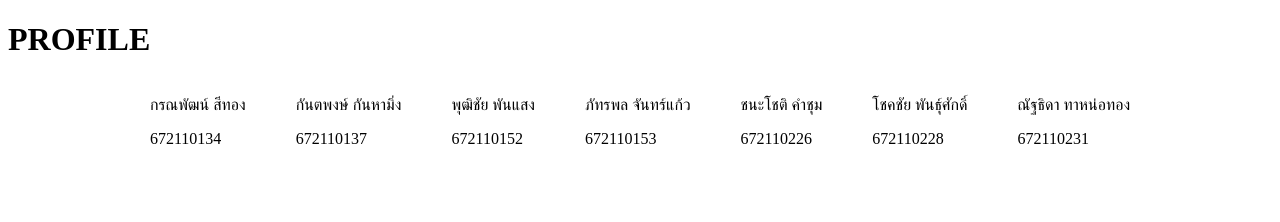
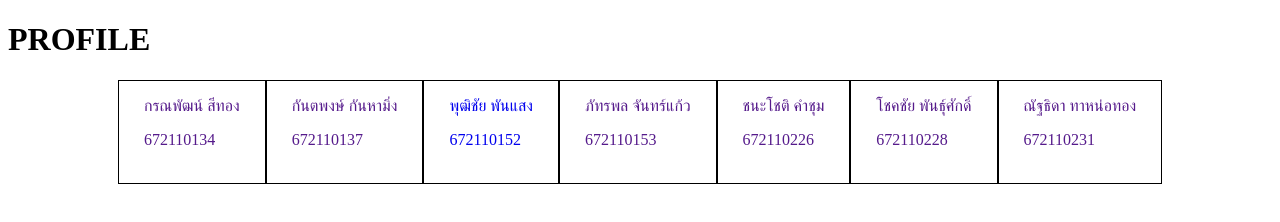
Before and after one commit to NFil2st/janpop, a plain HTML site: page profile.html in a window 1280 px wide. Drawn offline with Linux system fonts and the light colour scheme.

Commit message:
Profile_1

```diff
--- a/css/profile.css
+++ b/css/profile.css
@@ -6,4 +6,13 @@
 
 .Profile div {
     padding: 0 25px 0 25px;
+    border: 1px solid black;
 }
+
+.Profile div a {
+  text-decoration: none;
+}
+
+.Profile div a p {
+    text-emphasis-color: ;
+}
--- a/profile.html
+++ b/profile.html
@@ -13,60 +13,81 @@
     <h1>PROFILE</h1>
     <div class="Profile">
         <div>
+            <a href="">
                 <p>
                     กรณพัฒน์ สีทอง
                 </p>
                 <p>
                     672110134
                 </p>
+                <img src="" alt="">
+            </a>
         </div>
         <div>
+            <a href="">
                 <p>
                     กันตพงษ์ กันหามิ่ง
                 </p>
                 <p>
                     672110137
                 </p>
+                <img src="" alt="">
+            </a>
         </div>
         <div>
+            <a href="profile/poom/src/index.html">
                 <p>
                     พุฒิชัย พันแสง
                 </p>
                 <p>
                     672110152
                 </p>
+                <img src="" alt="">
+            </a>
         </div>
         <div>
+            <a href="">
                 <p>
                     ภัทรพล จันทร์แก้ว
                 </p>
                 <p>
                     672110153
                 </p>
+                <img src="" alt="">
+            </a>
         </div>
         <div>
+            <a href="">
                 <p>
                     ชนะโชติ คำชุม
                 </p>
                 <p>
                     672110226
                 </p>
+                <img src="" alt="">
+            </a>
         </div>
         <div>
+            <a href="">
                 <p>
                     โชคชัย พันธุ์ศักดิ์
                 </p>
                 <p>
                     672110228
                 </p>
+                <img src="" alt="">
+            </a>
         </div>
         <div>
+            <a href="">
                 <p>
                     ณัฐธิดา ทาหน่อทอง
                 </p>
                 <p>
                     672110231
                 </p>
+                <img src="" alt="">
+            </a>
         </div>
     </div>
 
```
Also changed, not shown: profile/poom/src/index.html (+1 -1 lines), profile/poom/src/ppoom.html (deleted). Lines whose indentation alone changed are shown as unchanged.
